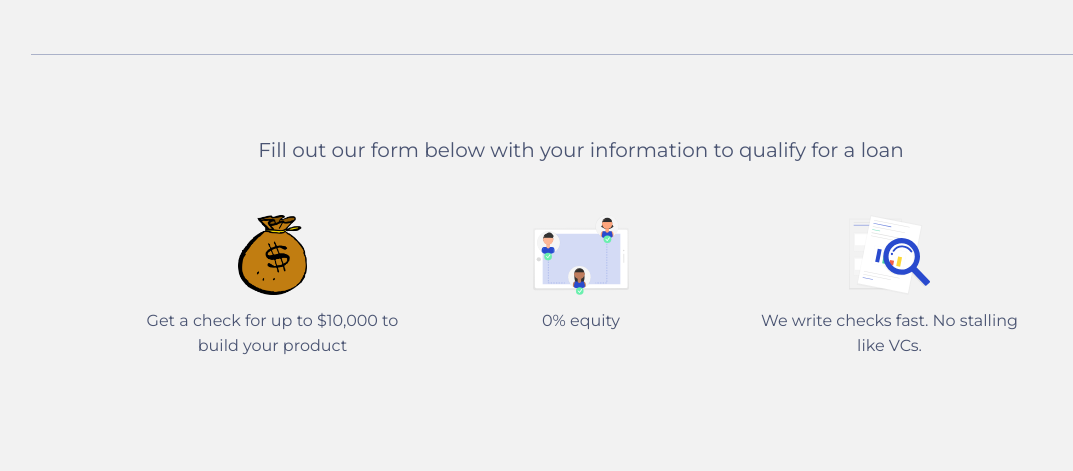
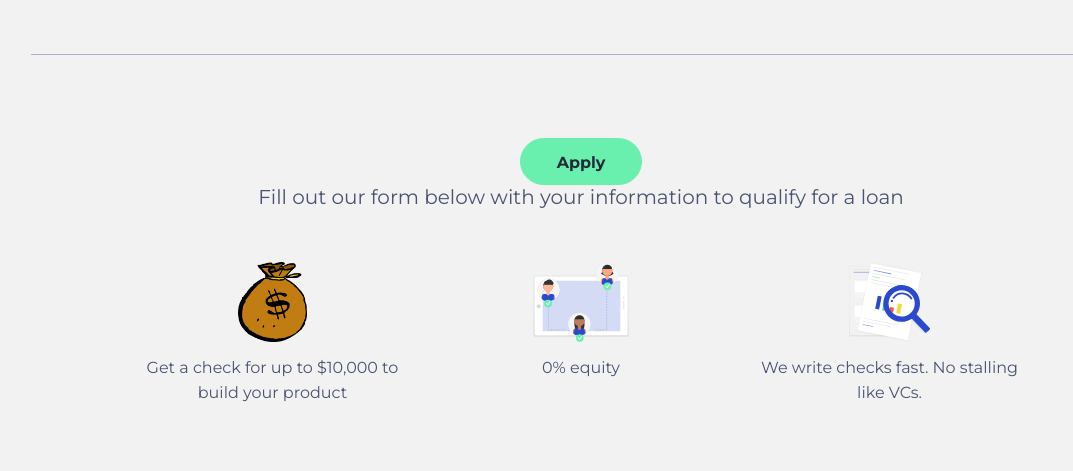
Before and after one commit to knegi9/knegi9.github.io, a plain HTML site: page index.html in a window 1280 px wide. Shown: the part 226-697 px from the top of the page, without its empty margins (59-1132 px from the left). Drawn offline with Linux system fonts and the light colour scheme; a web font is replaced by a local one.

Commit message:
button added

```diff
--- a/index.html
+++ b/index.html
@@ -52,9 +52,9 @@
     </header>
 
     <main>
-
         <!-- Feature list -->
         <div class="container pt3 mt2 text--gray align--center">
+                <a href='https://experiencedime.typeform.com/to/eyPb5Z'><button class = "btn btn--secondary" style = "align-content: center;">Apply</button></a>
             <p class="mb3">Fill out our form below with your information to qualify for a loan</p>
             <div class="grid-row">
                 <div class="grid-column span-one-third mb3">
```
